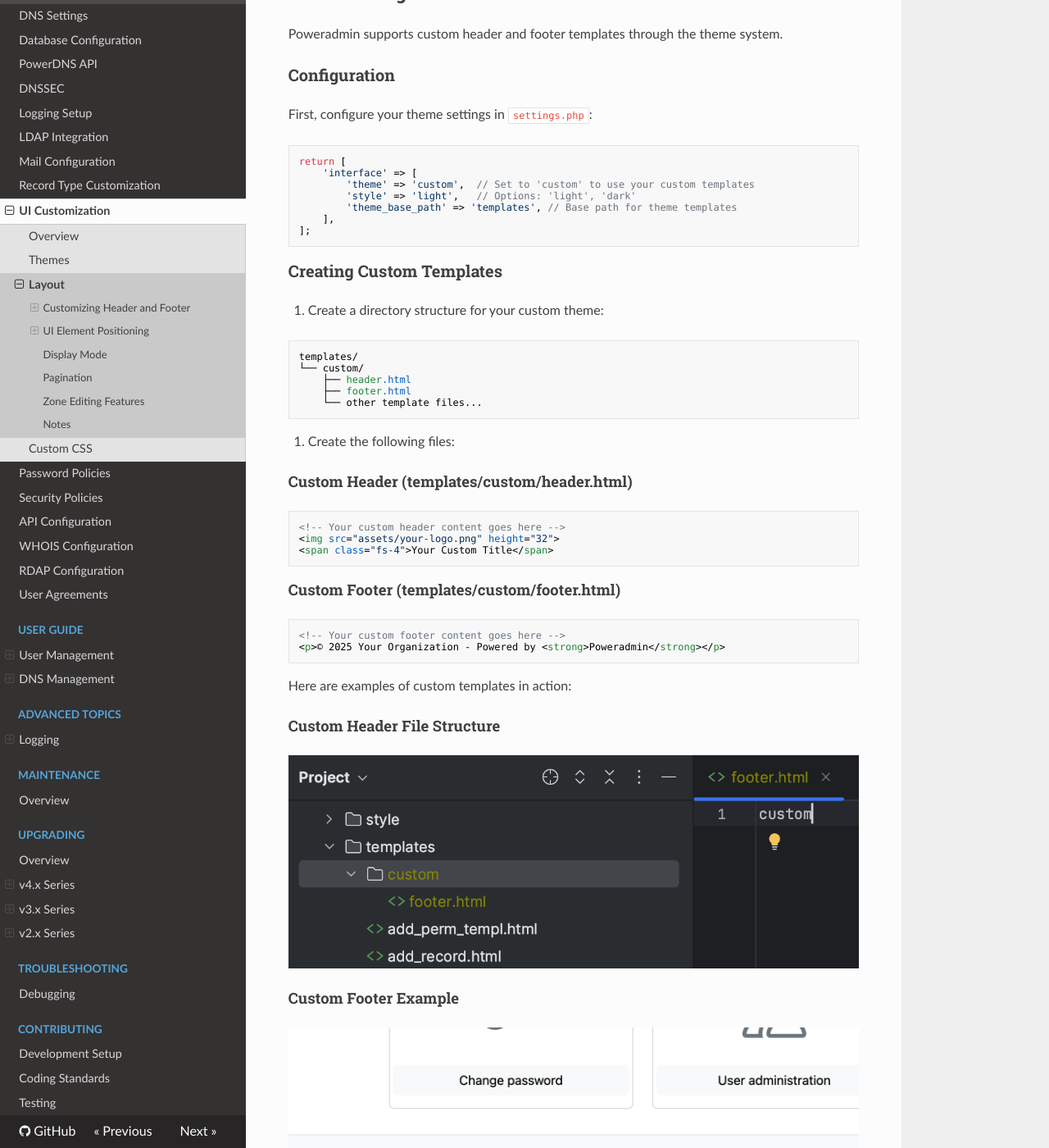
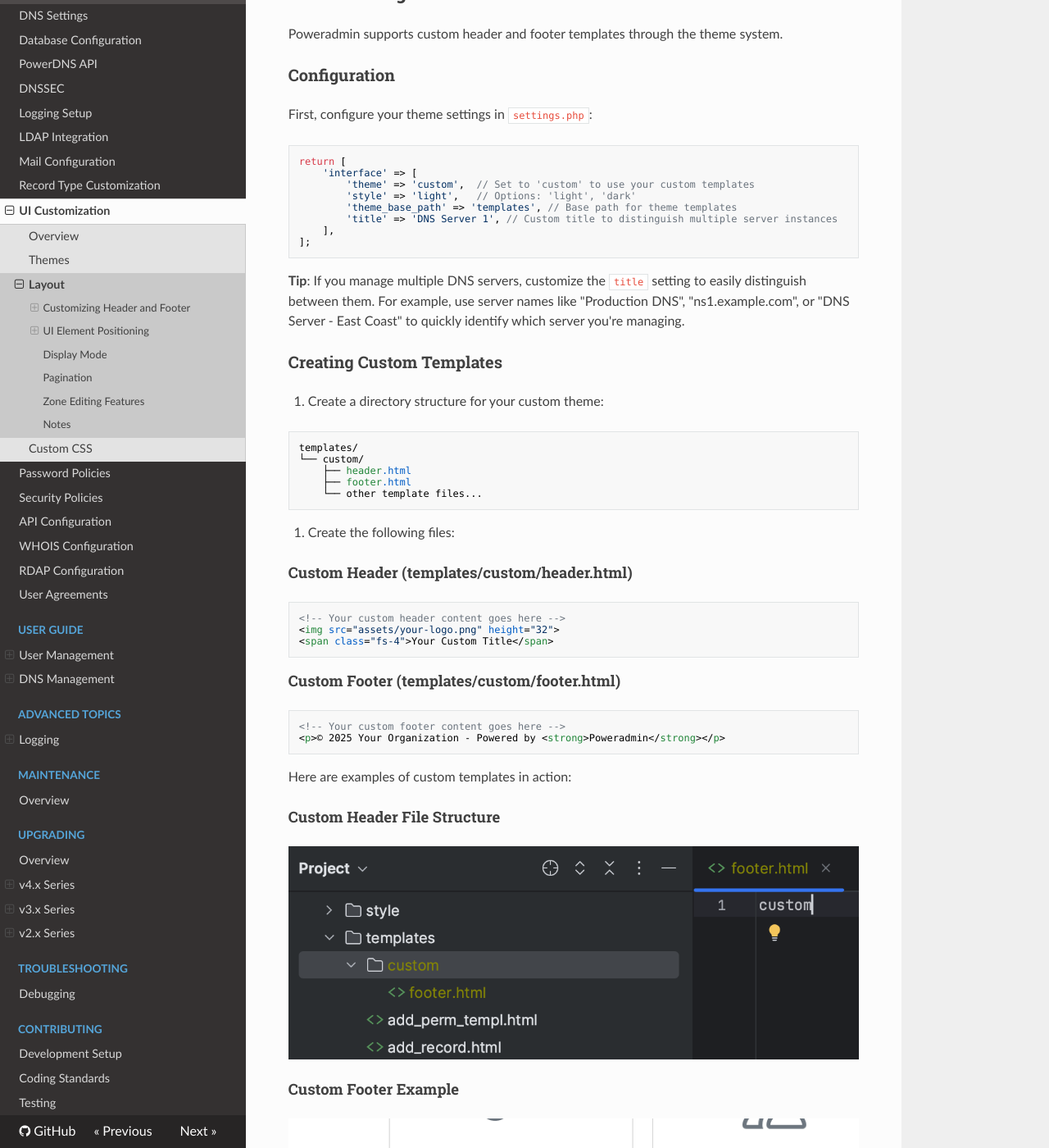
Before and after one commit to poweradmin/poweradmin-docs, an MkDocs documentation site: the page built from docs/configuration/ui/layout.md, in a window 1280 px wide and 1400 px high, scrolled down 356 px. Shown: the whole window at 82% size. Built offline with MkDocs 1.6.1, drawn with Linux system fonts in a browser that asks for light colours; nearby versions of some CDN libraries; some of the changed text lies outside the part shown.

Commit message:
docs: enhance title config documentation

````diff
--- a/docs/configuration/ui/layout.md
+++ b/docs/configuration/ui/layout.md
@@ -16,9 +16,12 @@ return [
         'theme' => 'custom',  // Set to 'custom' to use your custom templates
         'style' => 'light',   // Options: 'light', 'dark'
         'theme_base_path' => 'templates', // Base path for theme templates
+        'title' => 'DNS Server 1', // Custom title to distinguish multiple server instances
     ],
 ];
 ```
+
+**Tip**: If you manage multiple DNS servers, customize the `title` setting to easily distinguish between them. For example, use server names like "Production DNS", "ns1.example.com", or "DNS Server - East Coast" to quickly identify which server you're managing.
 
 ### Creating Custom Templates
 
````
Also changed, not shown: other parts of docs/configuration/ui/layout.md (+1 -1 lines), docs/configuration/basic.md (+1 -1 lines), docs/configuration/ui/overview.md (+1 -1 lines).
